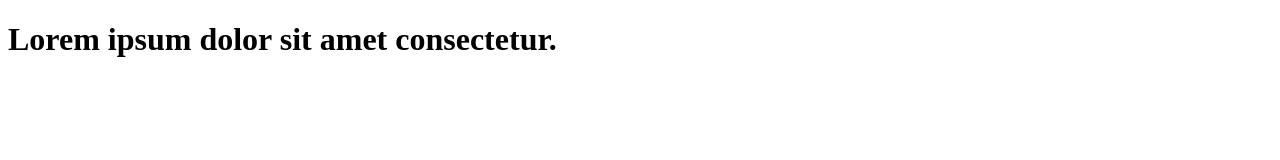
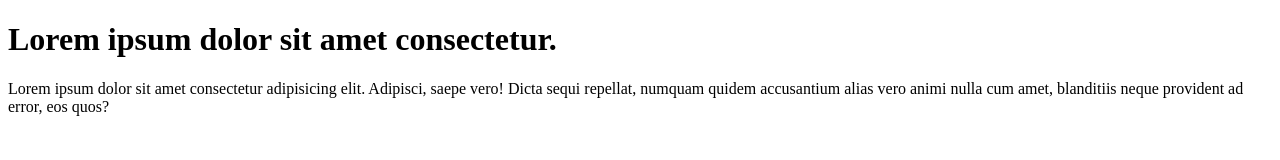
Before and after one commit to workpyadav/learn-git, a plain HTML site: page index.html in a window 1280 px wide. Drawn offline with Linux system fonts and the light colour scheme.

Commit message:
add paragraph to code

```diff
--- a/index.html
+++ b/index.html
@@ -7,5 +7,6 @@
 </head>
 <body>
     <h1>Lorem ipsum dolor sit amet consectetur.</h1>
+    <p>Lorem ipsum dolor sit amet consectetur adipisicing elit. Adipisci, saepe vero! Dicta sequi repellat, numquam quidem accusantium alias vero animi nulla cum amet, blanditiis neque provident ad error, eos quos?</p>
 </body>
 </html>
```
